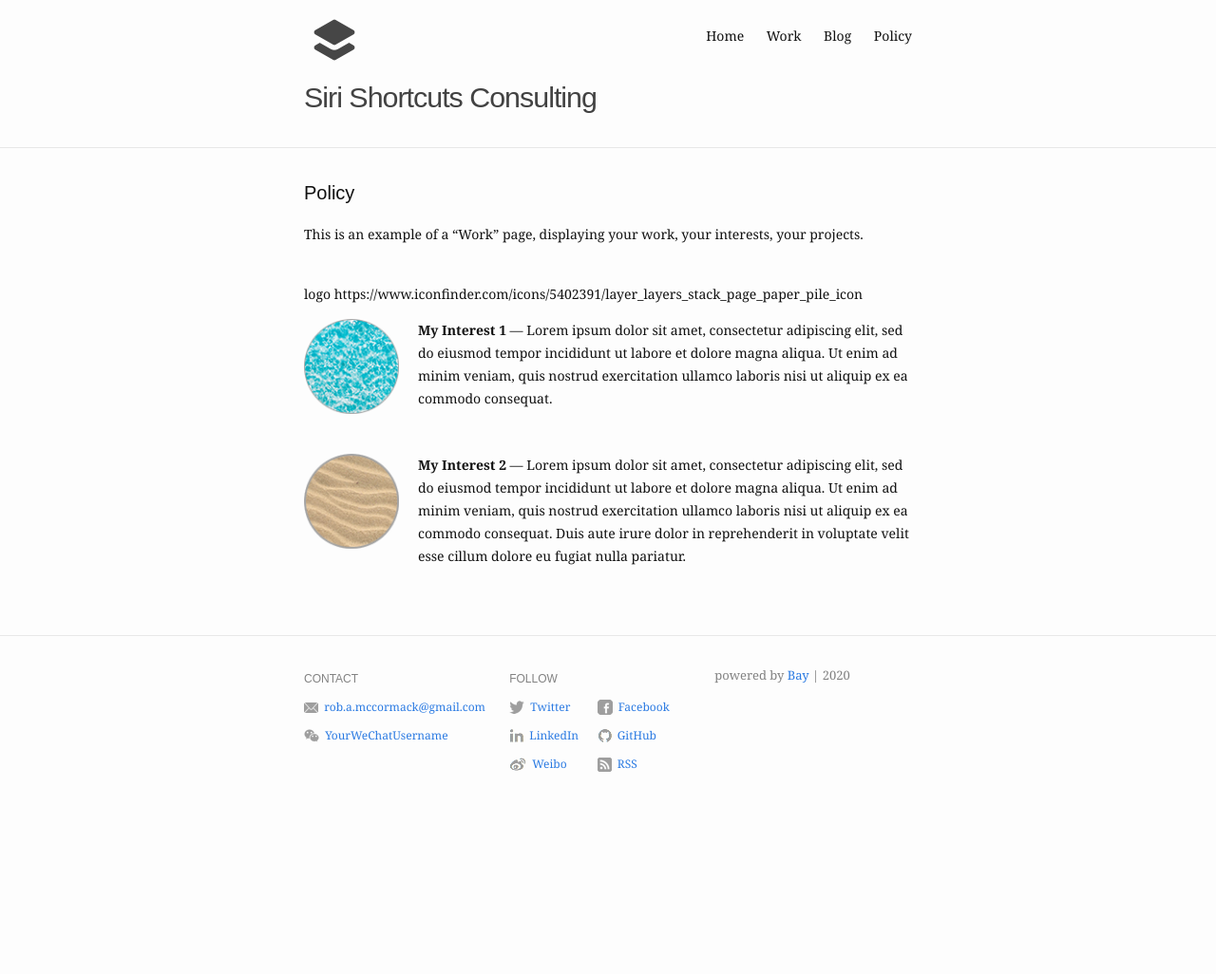
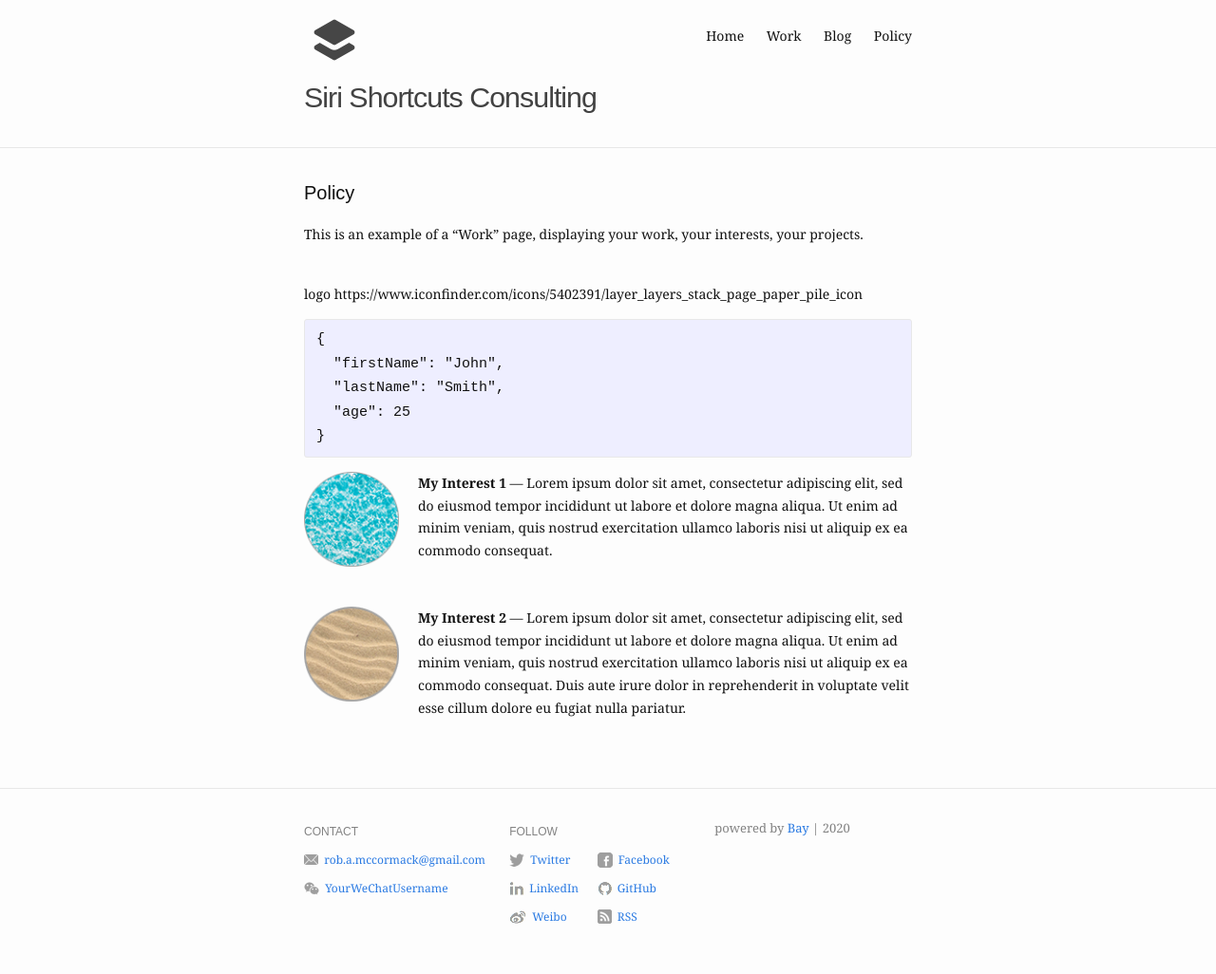
Before and after one commit to Rob-McCormack/ssc, a Jekyll site: the page built from docs/policy.md, in a window 1280 px wide. Shown: the whole page at 95% size. Built offline with Jekyll 4.4.1, drawn with Linux system fonts in a browser that asks for light colours; before the commit the page ends 900 px from its top, so only the background shows below that.

Commit message:
try code display

````diff
--- a/docs/policy.md
+++ b/docs/policy.md
@@ -22,3 +22,12 @@ This is an example of a "Work" page, displaying your work, your interests, your
 
 logo
 https://www.iconfinder.com/icons/5402391/layer_layers_stack_page_paper_pile_icon
+
+
+```json
+{
+  "firstName": "John",
+  "lastName": "Smith",
+  "age": 25
+}
+```
````
